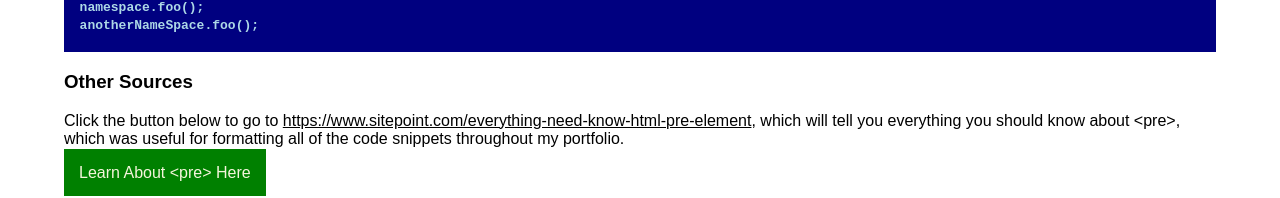
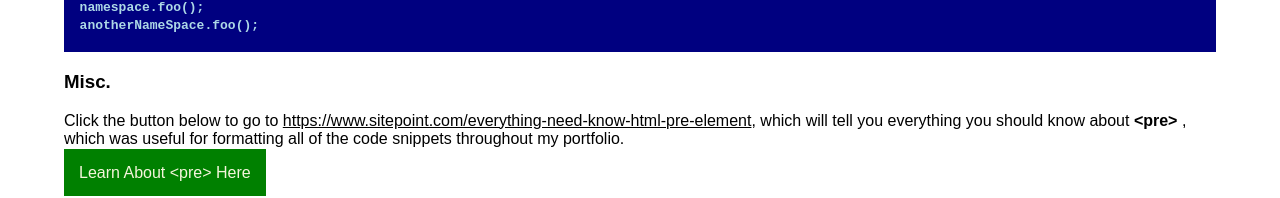
Before and after one commit to polsongarrett/WDD330_Spring2021, a plain HTML site: page week03/index.html in a window 1280 px wide. Shown: the part 1042-1240 px from the top of the page. Drawn offline with Linux system fonts and the light colour scheme.

Commit message:
small edit in week 3 notes

```diff
--- a/week03/index.html
+++ b/week03/index.html
@@ -99,10 +99,10 @@
       </section>
 
       <section>
-        <h3>Other Sources</h3>
+        <h3>Misc.</h3>
         <p>
           Click the button below to go to <u>https://www.sitepoint.com/everything-need-know-html-pre-element</u>, which will tell you everything
-          you should know about &lt;pre&gt;, which was useful for formatting all of the code snippets throughout my portfolio.
+          you should know about <b>&lt;pre&gt;</b> , which was useful for formatting all of the code snippets throughout my portfolio.
         </p>
           <a href="https://www.sitepoint.com/everything-need-know-html-pre-element/">Learn About &lt;pre&gt; Here</a>
       </section>
```
